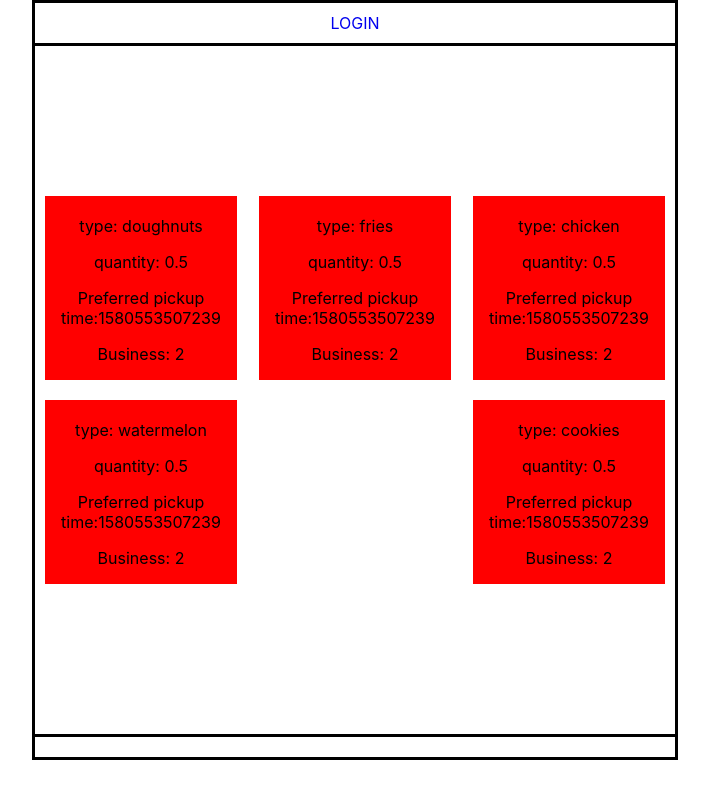
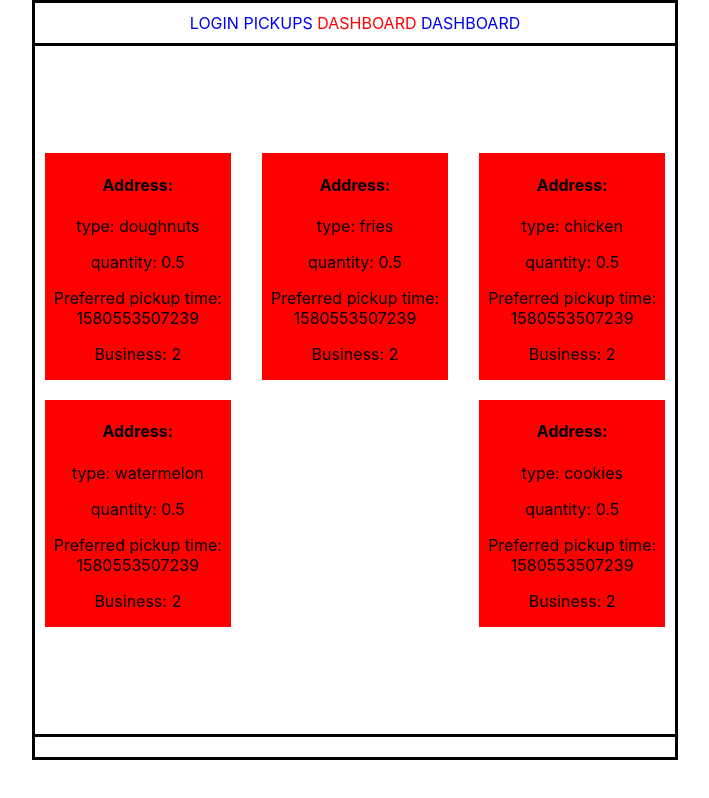
Before and after one commit to Replate-EU/Frontend, a React (Create React App) app in the folder front-end/: page /volunteer/dashboard in a window 1280 px wide. Shown: the whole page, without its empty margins (285-994 px from the left). Built offline with nearby package versions, Linux system fonts and the light colour scheme.

Commit message:
Addition of structure (nav & volunteer picks)

```diff
--- a/front-end/src/App.js
+++ b/front-end/src/App.js
@@ -7,6 +7,7 @@ import FormVolunteer from './Components/Volunteer/FormVolunteer';
 import Login from './Components/Login';
 import BusinessDashboard from './Components/Business/BusinessDashboard';
 import VolunteerDashboard from './Components/Volunteer/VolunteerDashboard';
+import VolunteerPickups from './Components/Volunteer/VolunteerPickups';
 
 const Box = styled.div`
 display: flex;
@@ -49,7 +50,10 @@ function App() {
       <Borders>
 
         <nav>
-        <NavLink exact to="/login" activeClassName="active" replace>LOGIN</NavLink>
+        <NavLink exact to="/login" activeClassName="active" replace>LOGIN</NavLink> {/* if logged in, then display: none */}
+        <NavLink exact to="/volunteer/pickups" activeClassName="active" replace>PICKUPS</NavLink> {/* if not logged in, then display: none */}
+        <NavLink exact to="/volunteer/dashboard" activeClassName="active" replace>DASHBOARD</NavLink> {/*display only when volunteer logged in*/}
+        <NavLink exact to="/business/dashboard" activeClassName="active" replace>DASHBOARD</NavLink> {/*display only when business logged in*/}
       </nav>
 
       </Borders>
@@ -89,6 +93,9 @@ function App() {
       <Route exact path="/volunteer/dashboard">
         <VolunteerDashboard />
       </Route>
+      <Route exact path="/volunteer/pickups">
+        <VolunteerPickups />
+      </Route>
 
       </Switch>
 
--- a/front-end/src/Components/Volunteer/VolunteerDashboard.js
+++ b/front-end/src/Components/Volunteer/VolunteerDashboard.js
@@ -2,12 +2,6 @@ import React, { useEffect } from 'react';
 import axios from 'axios';
 import VolunteerPickupCard from './VolunteerPickupCard';
 import styled from 'styled-components';
-
-const Pickup = styled.div`
-background: red;
-width: 30%;
-margin: 10px;
-`
 
 const Div = styled.div`
 display: flex;
@@ -66,18 +60,14 @@ export default function VolunteerDashboard() {
     ]
 
     return (
+        <div>
            <Div>
                 {pickups.map(pickup => {
                     return(
-                    <Pickup>
-                        <h2> </h2>
-                        <p>type: {pickup.food_type}</p>
-                        <p>quantity: {pickup.quantity}</p>
-                        <p>Preferred pickup time:{pickup.pickup_time}</p>
-                        <p>Business: {pickup.business_id}</p>
-                    </Pickup>
+                        <VolunteerPickupCard pickup={pickup}/>
                     )
                 })}
             </Div>
+        </div>
     )
 }
--- a/front-end/src/Components/Volunteer/VolunteerPickupCard.js
+++ b/front-end/src/Components/Volunteer/VolunteerPickupCard.js
@@ -1,9 +1,26 @@
 import React from 'react';
+import styled from 'styled-components';
 
-export default function VolunteerPickupCard() {
+const Pickup = styled.a`
+background: red;
+color: black;
+width: 29%;
+margin: 10px;
+`
+
+export default function VolunteerPickupCard(props) {
+
+    function addToList() {
+
+    }
+    // console.log(props.data)
     return(
-        <div>
-
-        </div>
+        <Pickup href="" onClick={addToList}>
+            <h4>Address:</h4>
+            <p>type: {props.pickup.food_type}</p>
+            <p>quantity: {props.pickup.quantity}</p>
+            <p>Preferred pickup time: {props.pickup.pickup_time}</p>
+             <p>Business: {props.pickup.business_id}</p> {/* business_id.name */}
+        </Pickup>
     )
 }
--- /dev/null
+++ b/front-end/src/Components/Volunteer/VolunteerPickups.js
@@ -0,0 +1,9 @@
+import React from 'react';
+
+export default function VolunteerPickups() {
+    return(
+        <div>
+
+        </div>
+    )
+}
```
Lines whose indentation alone changed are shown as unchanged.
